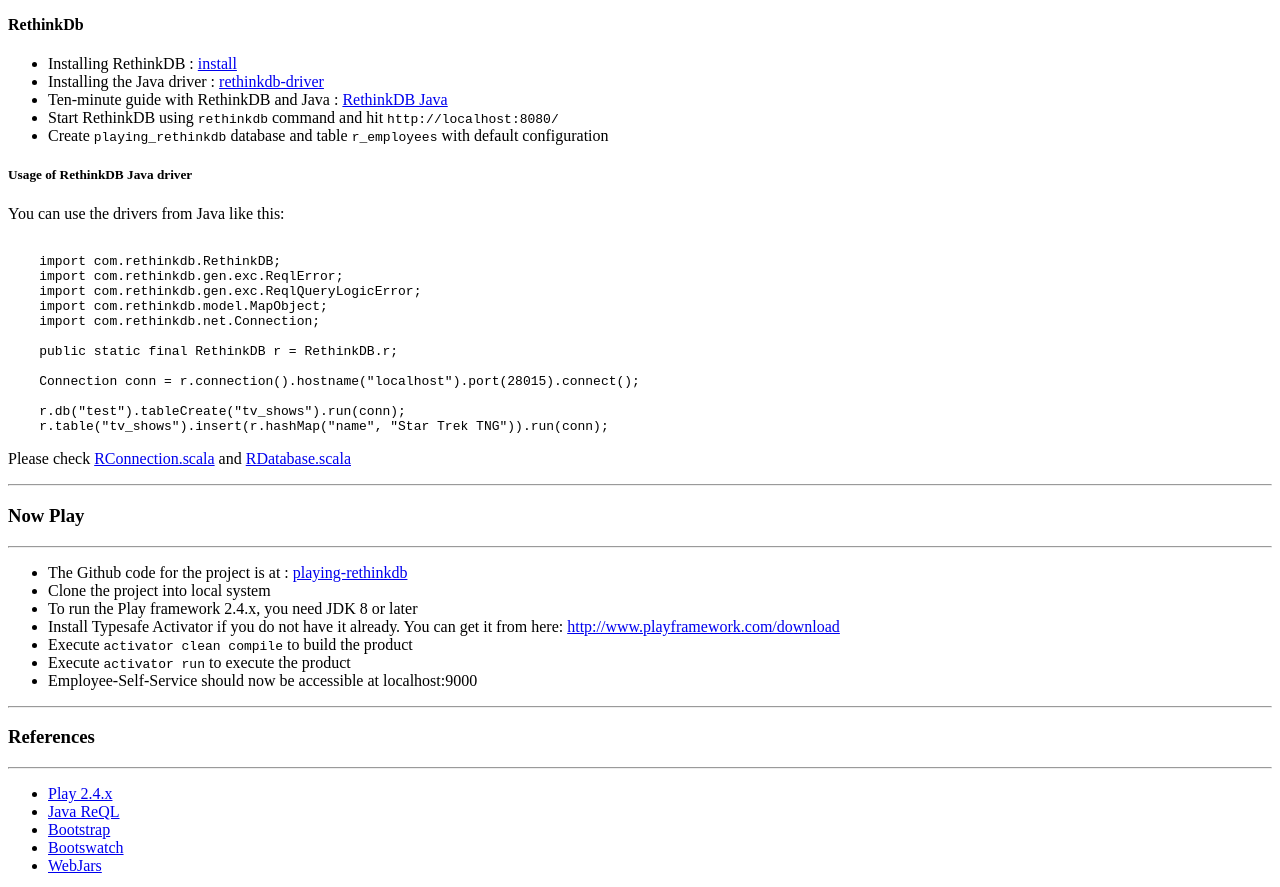
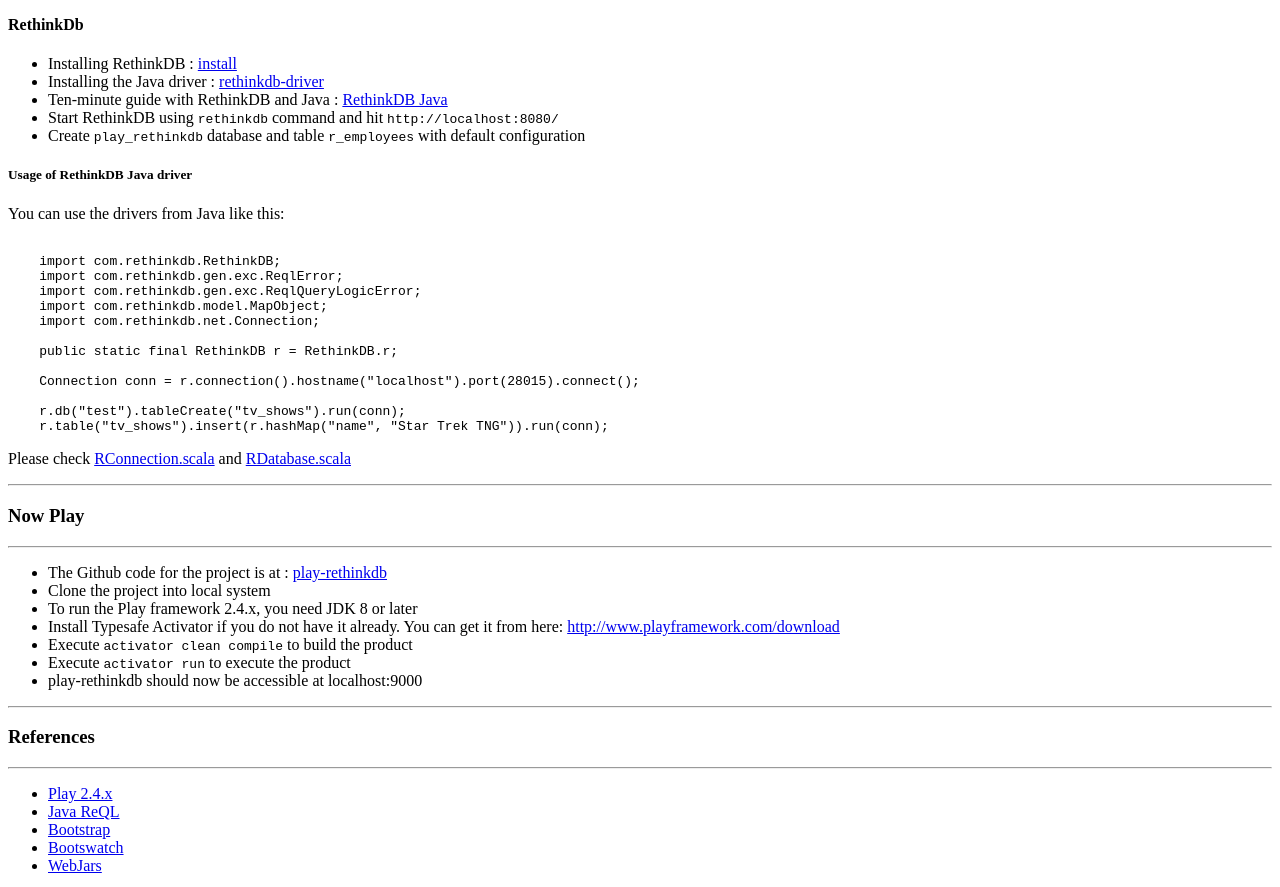
Before and after one commit to rklick-solutions/play-rethinkdb, a plain HTML site: page tutorial/index.html in a window 1280 px wide. Shown: the part 360-1247 px from the top of the page. Drawn offline with Linux system fonts and the light colour scheme.

Commit message:
Updated tutorial page

```diff
--- a/tutorial/index.html
+++ b/tutorial/index.html
@@ -37,7 +37,7 @@
     <li>Installing the Java driver : <a href="http://rethinkdb.com/docs/install-drivers/java/">rethinkdb-driver</a></li>
     <li>Ten-minute guide with RethinkDB and Java : <a href="http://rethinkdb.com/docs/guide/java/">RethinkDB Java</a></li>
     <li>Start RethinkDB using <code>rethinkdb</code> command and hit <code>http://localhost:8080/</code></li>
-    <li>Create <code>playing_rethinkdb</code> database and table <code>r_employees</code> with default configuration</li>
+    <li>Create <code>play_rethinkdb</code> database and table <code>r_employees</code> with default configuration</li>
 </ul>
 
 <h5><a aria-hidden="true" href="#usage-of-rethinkdb-java-driver" class="anchor" id="user-content-usage-of-rethinkdb-java-driver"><span class="octicon octicon-link"></span></a>Usage of RethinkDB Java driver</h5>
@@ -59,7 +59,7 @@
     r.table("tv_shows").insert(r.hashMap("name", "Star Trek TNG")).run(conn);
 </code></pre>
 
-<p>Please check <a href="/anand-singh/playing-rethinkdb/blob/master/app/models/rdb/RConnection.scala">RConnection.scala</a> and <a href="/anand-singh/playing-rethinkdb/blob/master/app/models/rdb/RDatabase.scala">RDatabase.scala</a></p>
+<p>Please check <a href="/rklick-solutions/play-rethinkdb/blob/master/app/models/rdb/RConnection.scala">RConnection.scala</a> and <a href="/rklick-solutions/play-rethinkdb/blob/master/app/models/rdb/RDatabase.scala">RDatabase.scala</a></p>
 
 <hr>
 
@@ -68,13 +68,13 @@
 <hr>
 
 <ul>
-    <li>The Github code for the project is at : <a href="https://github.com/anand-singh/playing-rethinkdb">playing-rethinkdb</a></li>
+    <li>The Github code for the project is at : <a href="https://github.com/rklick-solutions/play-rethinkdb">play-rethinkdb</a></li>
     <li>Clone the project into local system</li>
     <li>To run the Play framework 2.4.x, you need JDK 8 or later</li>
     <li>Install Typesafe Activator if you do not have it already. You can get it from here: <a href="http://www.playframework.com/download">http://www.playframework.com/download</a></li>
     <li>Execute <code>activator clean compile</code> to build the product</li>
     <li>Execute <code>activator run</code> to execute the product</li>
-    <li>Employee-Self-Service should now be accessible at localhost:9000</li>
+    <li>play-rethinkdb should now be accessible at localhost:9000</li>
 </ul>
 
 <hr>
```
Also changed, not shown: 2 other files.
